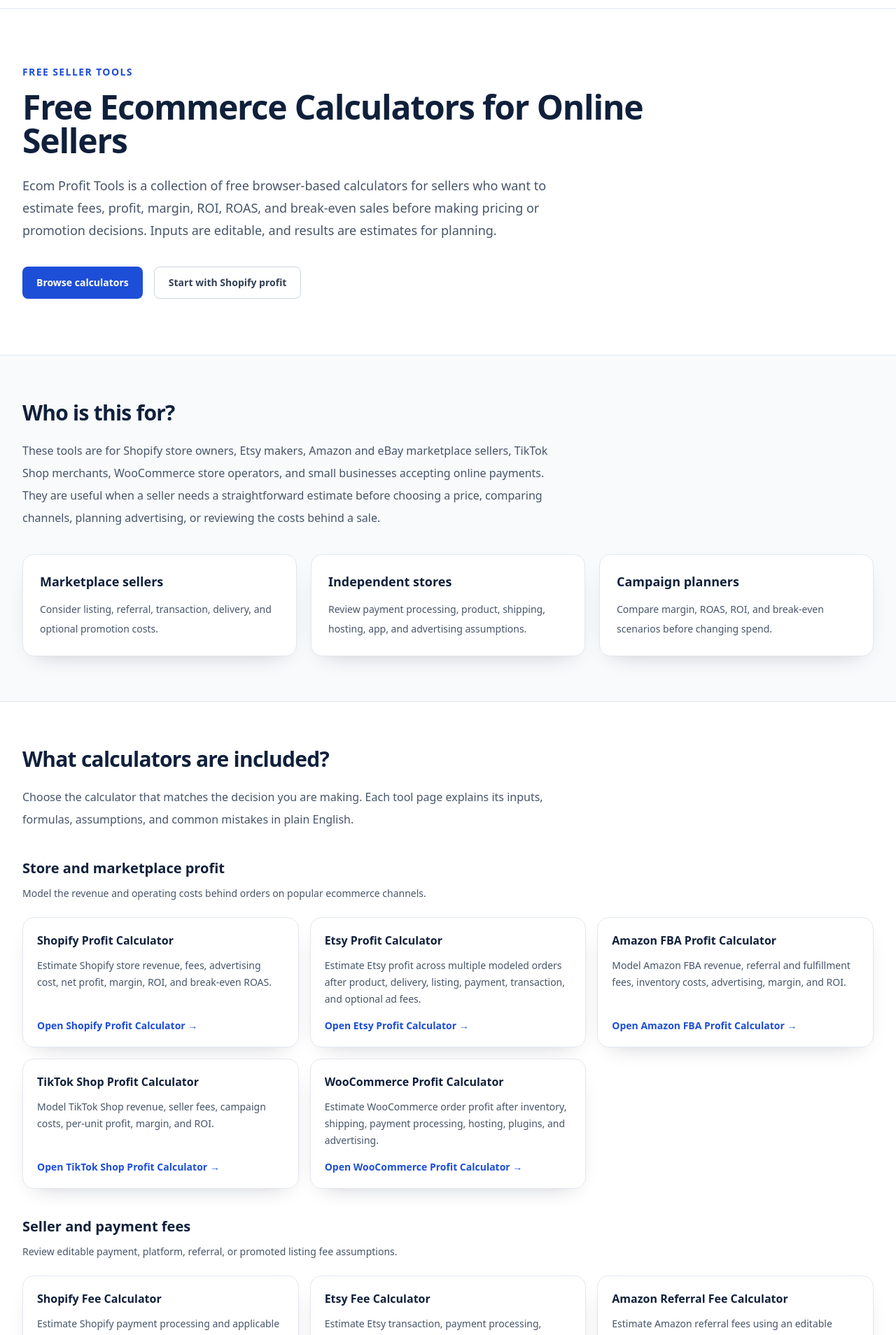
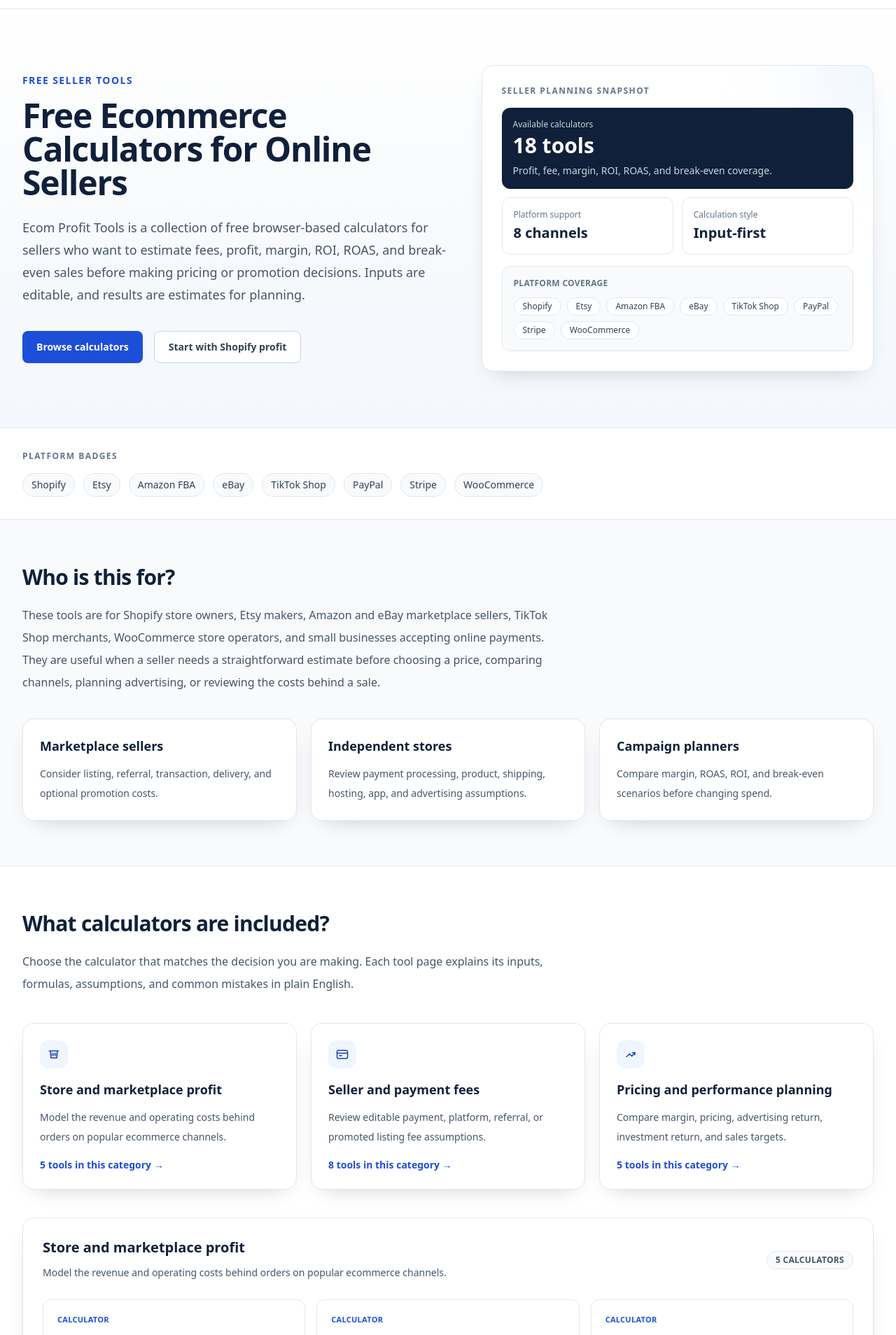
Before and after one commit to hh782897680-art/seller-calc-tools, a Next.js app: page /free-ecommerce-calculators in a window 1280 px wide. Shown: the part 52-1960 px from the top of the page at 70% size. Built offline with nearby package versions, Linux system fonts and the light colour scheme.

Commit message:
improve free calculators SaaS UI

```diff
--- a/app/free-ecommerce-calculators/page.tsx
+++ b/app/free-ecommerce-calculators/page.tsx
@@ -1,5 +1,6 @@
 import type { Metadata } from "next";
 import Link from "next/link";
+import type { ReactNode } from "react";
 import FAQ from "@/components/FAQ";
 import {
   getCalculator,
@@ -95,6 +96,79 @@ const faqs: FAQItem[] = [
   },
 ];
 
+const platformCoverage = [
+  "Shopify",
+  "Etsy",
+  "Amazon FBA",
+  "eBay",
+  "TikTok Shop",
+  "PayPal",
+  "Stripe",
+  "WooCommerce",
+];
+
+const sellerAudiences = [
+  {
+    title: "Marketplace sellers",
+    text: "Consider listing, referral, transaction, delivery, and optional promotion costs.",
+  },
+  {
+    title: "Independent stores",
+    text: "Review payment processing, product, shipping, hosting, app, and advertising assumptions.",
+  },
+  {
+    title: "Campaign planners",
+    text: "Compare margin, ROAS, ROI, and break-even scenarios before changing spend.",
+  },
+];
+
+const categoryAnchorMap: Record<string, string> = {
+  "Store and marketplace profit": "store-marketplace-profit",
+  "Seller and payment fees": "seller-payment-fees",
+  "Pricing and performance planning": "pricing-performance-planning",
+};
+
+const categoryIconMap: Record<string, ReactNode> = {
+  "Store and marketplace profit": (
+    <svg aria-hidden="true" className="h-5 w-5" fill="none" viewBox="0 0 24 24">
+      <path
+        className="stroke-current"
+        d="M4 6h16M6 6l1 12h10l1-12"
+        strokeLinecap="round"
+        strokeLinejoin="round"
+        strokeWidth="1.8"
+      />
+      <path className="stroke-current" d="M9 10v4M12 10v4M15 10v4" strokeLinecap="round" strokeWidth="1.8" />
+    </svg>
+  ),
+  "Seller and payment fees": (
+    <svg aria-hidden="true" className="h-5 w-5" fill="none" viewBox="0 0 24 24">
+      <rect
+        className="stroke-current"
+        height="14"
+        rx="2.5"
+        strokeWidth="1.8"
+        width="18"
+        x="3"
+        y="5"
+      />
+      <path className="stroke-current" d="M3 10h18M7 14h4" strokeLinecap="round" strokeWidth="1.8" />
+    </svg>
+  ),
+  "Pricing and performance planning": (
+    <svg aria-hidden="true" className="h-5 w-5" fill="none" viewBox="0 0 24 24">
+      <path
+        className="stroke-current"
+        d="M5 16l5-5 4 4 5-6"
+        strokeLinecap="round"
+        strokeLinejoin="round"
+        strokeWidth="1.8"
+      />
+      <path className="stroke-current" d="M15 9h4v4" strokeLinecap="round" strokeWidth="1.8" />
+    </svg>
+  ),
+};
+
 function serializeJsonLd(schema: object): string {
   return JSON.stringify(schema).replace(/</g, "\\u003c");
 }
@@ -114,14 +188,15 @@ export default function FreeEcommerceCalculatorsPage() {
   };
 
   return (
-    <main>
+    <main className="bg-slate-50">
       <script
         dangerouslySetInnerHTML={{ __html: serializeJsonLd(faqSchema) }}
         type="application/ld+json"
       />
 
-      <section className="border-b border-slate-200 bg-white">
-        <div className="page-container py-14 sm:py-20">
+      <section className="overflow-hidden border-b border-slate-200 bg-gradient-to-b from-white via-slate-50 to-brand-50/50">
+        <div className="page-container grid items-center gap-9 py-14 sm:py-20 lg:grid-cols-[1.05fr_0.95fr]">
+          <div>
             <p className="text-sm font-semibold uppercase tracking-widest text-brand-600">
               Free seller tools
             </p>
@@ -134,13 +209,73 @@ export default function FreeEcommerceCalculatorsPage() {
               and break-even sales before making pricing or promotion decisions.
               Inputs are editable, and results are estimates for planning.
             </p>
-          <div className="mt-9 flex flex-wrap gap-4">
-            <Link className="primary-button" href="#calculators">
+            <div className="mt-9 flex flex-col gap-3 sm:flex-row sm:flex-wrap sm:gap-4">
+              <Link className="primary-button w-full sm:w-auto" href="#calculators">
                 Browse calculators
               </Link>
-            <Link className="secondary-button" href="/shopify-profit-calculator">
+              <Link className="secondary-button w-full sm:w-auto" href="/shopify-profit-calculator">
                 Start with Shopify profit
               </Link>
+            </div>
+          </div>
+
+          <div className="surface-card relative overflow-hidden p-5 sm:p-7">
+            <div className="absolute -right-12 -top-12 h-32 w-32 rounded-full bg-brand-100/80 blur-3xl" />
+            <div className="relative">
+              <p className="text-xs font-semibold uppercase tracking-[0.12em] text-slate-500">
+                Seller planning snapshot
+              </p>
+              <div className="mt-4 grid gap-3 sm:grid-cols-2">
+                <div className="rounded-xl bg-ink p-4 text-white sm:col-span-2">
+                  <p className="text-xs text-slate-300">Available calculators</p>
+                  <p className="mt-1 text-3xl font-bold">18 tools</p>
+                  <p className="mt-2 text-sm text-slate-300">
+                    Profit, fee, margin, ROI, ROAS, and break-even coverage.
+                  </p>
+                </div>
+                <div className="rounded-xl border border-slate-200 bg-white p-4">
+                  <p className="text-xs text-slate-500">Platform support</p>
+                  <p className="mt-1 text-xl font-semibold text-ink">8 channels</p>
+                </div>
+                <div className="rounded-xl border border-slate-200 bg-white p-4">
+                  <p className="text-xs text-slate-500">Calculation style</p>
+                  <p className="mt-1 text-xl font-semibold text-ink">Input-first</p>
+                </div>
+              </div>
+              <div className="mt-4 rounded-xl border border-slate-200 bg-slate-50 p-4">
+                <p className="text-xs font-semibold uppercase tracking-wide text-slate-500">
+                  Platform coverage
+                </p>
+                <div className="mt-3 flex flex-wrap gap-2">
+                  {platformCoverage.map((platform) => (
+                    <span
+                      className="inline-flex rounded-full border border-slate-200 bg-white px-3 py-1 text-xs font-medium text-slate-700"
+                      key={platform}
+                    >
+                      {platform}
+                    </span>
+                  ))}
+                </div>
+              </div>
+            </div>
+          </div>
+        </div>
+      </section>
+
+      <section className="border-b border-slate-200 bg-white">
+        <div className="page-container py-8">
+          <p className="text-xs font-semibold uppercase tracking-[0.12em] text-slate-500">
+            Platform badges
+          </p>
+          <div className="mt-4 flex flex-wrap gap-2.5 sm:gap-3">
+            {platformCoverage.map((platform) => (
+              <span
+                className="inline-flex rounded-full border border-slate-200 bg-slate-50 px-3 py-1.5 text-sm font-medium text-slate-700"
+                key={platform}
+              >
+                {platform}
+              </span>
+            ))}
           </div>
         </div>
       </section>
@@ -158,20 +293,7 @@ export default function FreeEcommerceCalculatorsPage() {
           </p>
         </div>
         <div className="mt-9 grid gap-5 md:grid-cols-3">
-          {[
-            {
-              title: "Marketplace sellers",
-              text: "Consider listing, referral, transaction, delivery, and optional promotion costs.",
-            },
-            {
-              title: "Independent stores",
-              text: "Review payment processing, product, shipping, hosting, app, and advertising assumptions.",
-            },
-            {
-              title: "Campaign planners",
-              text: "Compare margin, ROAS, ROI, and break-even scenarios before changing spend.",
-            },
-          ].map((audience) => (
+          {sellerAudiences.map((audience) => (
             <div className="surface-card p-6" key={audience.title}>
               <h3 className="text-lg font-semibold text-ink">{audience.title}</h3>
               <p className="mt-3 text-sm leading-7 text-slate-600">{audience.text}</p>
@@ -190,31 +312,70 @@ export default function FreeEcommerceCalculatorsPage() {
               common mistakes in plain English.
             </p>
           </div>
-          <div className="mt-10 space-y-10">
+
+          <div className="mt-10 grid gap-5 md:grid-cols-3">
             {calculatorGroups.map((group) => (
-              <section key={group.title}>
+              <a
+                className="surface-card group block p-6 transition hover:border-brand-100 hover:shadow-md"
+                href={`#${categoryAnchorMap[group.title]}`}
+                key={`summary-${group.title}`}
+              >
+                <span className="inline-flex h-10 w-10 items-center justify-center rounded-xl bg-brand-50 text-brand-700">
+                  {categoryIconMap[group.title]}
+                </span>
+                <h3 className="mt-4 text-lg font-semibold text-ink group-hover:text-brand-600">
+                  {group.title}
+                </h3>
+                <p className="mt-3 text-sm leading-7 text-slate-600">
+                  {group.description}
+                </p>
+                <p className="mt-4 text-sm font-semibold text-brand-600">
+                  {group.slugs.length} tools in this category &rarr;
+                </p>
+              </a>
+            ))}
+          </div>
+
+          <div className="mt-10 space-y-8">
+            {calculatorGroups.map((group) => (
+              <section
+                className="surface-card p-6 sm:p-7"
+                id={categoryAnchorMap[group.title]}
+                key={group.title}
+              >
+                <div className="flex flex-wrap items-center justify-between gap-4">
+                  <div>
                     <h3 className="text-xl font-semibold text-ink">{group.title}</h3>
                     <p className="mt-2 text-sm leading-7 text-slate-600">
                       {group.description}
                     </p>
-                <div className="mt-5 grid gap-4 sm:grid-cols-2 lg:grid-cols-3">
+                  </div>
+                  <span className="inline-flex rounded-full border border-slate-200 bg-slate-50 px-3 py-1 text-xs font-semibold uppercase tracking-wide text-slate-600">
+                    {group.slugs.length} calculators
+                  </span>
+                </div>
+
+                <div className="mt-6 grid gap-4 sm:grid-cols-2 lg:grid-cols-3">
                   {group.slugs.map((slug) => {
                     const calculator = getCalculator(slug);
 
                     return (
                       <Link
-                        className="surface-card group flex h-full flex-col p-5 transition hover:border-brand-100 hover:shadow-md"
+                        className="group/card flex h-full flex-col rounded-xl border border-slate-200 bg-white p-5 transition hover:border-brand-100 hover:shadow-md"
                         href={`/${calculator.slug}`}
                         key={calculator.slug}
                       >
-                        <h4 className="font-semibold text-ink group-hover:text-brand-600">
+                        <p className="text-[11px] font-semibold uppercase tracking-wide text-brand-600">
+                          Calculator
+                        </p>
+                        <h4 className="mt-2 font-semibold text-ink group-hover/card:text-brand-600">
                           {calculator.name}
                         </h4>
                         <p className="mt-3 flex-1 text-sm leading-6 text-slate-600">
                           {calculator.shortDescription}
                         </p>
-                        <span className="mt-4 text-sm font-semibold text-brand-600">
-                          Open {calculator.name} <span aria-hidden="true">&rarr;</span>
+                        <span className="mt-5 inline-flex w-full items-center justify-center rounded-lg bg-brand-600 px-4 py-2.5 text-sm font-semibold text-white transition group-hover/card:bg-brand-700 sm:w-auto">
+                          Open {calculator.name} &rarr;
                         </span>
                       </Link>
                     );
@@ -227,8 +388,8 @@ export default function FreeEcommerceCalculatorsPage() {
       </section>
 
       <section className="page-container py-14 sm:py-16">
-        <div className="grid gap-10 lg:grid-cols-2">
-          <div>
+        <div className="grid gap-6 lg:grid-cols-2">
+          <div className="surface-card p-6 sm:p-7">
             <h2 className="section-heading">How sellers can use these tools</h2>
             <ol className="mt-6 space-y-4 text-base leading-8 text-slate-600">
               {[
@@ -249,7 +410,8 @@ export default function FreeEcommerceCalculatorsPage() {
               ))}
             </ol>
           </div>
-          <div>
+
+          <div className="surface-card p-6 sm:p-7">
             <h2 className="section-heading">Why accurate profit estimates matter</h2>
             <div className="mt-6 space-y-4 text-base leading-8 text-slate-600">
               <p>
@@ -271,26 +433,29 @@ export default function FreeEcommerceCalculatorsPage() {
       </section>
 
       <section className="border-t border-slate-200 bg-white py-14 sm:py-16">
-        <div className="page-container max-w-4xl">
-          <div className="surface-card bg-brand-50 p-7 sm:p-8">
-            <p className="text-sm font-semibold uppercase tracking-widest text-brand-600">
+        <div className="page-container max-w-5xl">
+          <div className="relative overflow-hidden rounded-2xl border border-slate-200 bg-gradient-to-r from-slate-900 via-ink to-brand-700 p-7 text-white sm:p-8">
+            <div className="absolute -right-14 -top-14 h-36 w-36 rounded-full bg-white/15 blur-2xl" />
+            <div className="relative flex flex-col items-start justify-between gap-6 lg:flex-row lg:items-center">
+              <div className="max-w-3xl">
+                <p className="text-sm font-semibold uppercase tracking-widest text-slate-100">
                   Seller workflow resource
                 </p>
-            <h2 className="mt-4 text-2xl font-semibold text-ink">
-              Exploring AI support for ecommerce work?
-            </h2>
-            <p className="mt-4 max-w-3xl text-base leading-8 text-slate-600">
+                <h2 className="mt-3 text-2xl font-semibold">Exploring AI support for ecommerce work?</h2>
+                <p className="mt-4 text-base leading-8 text-slate-100">
                   After estimating fees, profit, and advertising room, review our
-              guide to{" "}
+                  guide to AI tool categories for ecommerce sellers, including
+                  product copy, photos, SEO, ads, customer support, and email
+                  marketing workflows.
+                </p>
+              </div>
               <Link
-                className="font-semibold text-brand-600"
+                className="inline-flex w-full items-center justify-center rounded-lg border border-white/30 bg-white/10 px-5 py-3 text-sm font-semibold text-white transition hover:bg-white/20 sm:w-auto"
                 href="/ai-tools-for-ecommerce-sellers"
               >
-                AI tool categories for ecommerce sellers
+                Explore AI tools
               </Link>
-              , including product copy, photos, SEO, ads, customer support, and
-              email marketing workflows.
-            </p>
+            </div>
           </div>
         </div>
       </section>
```
Lines whose indentation alone changed are shown as unchanged.
